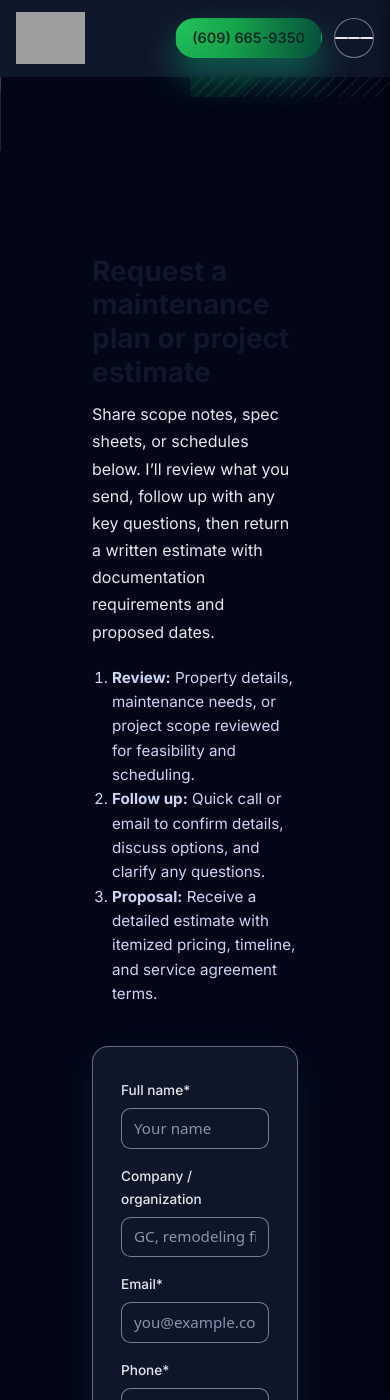
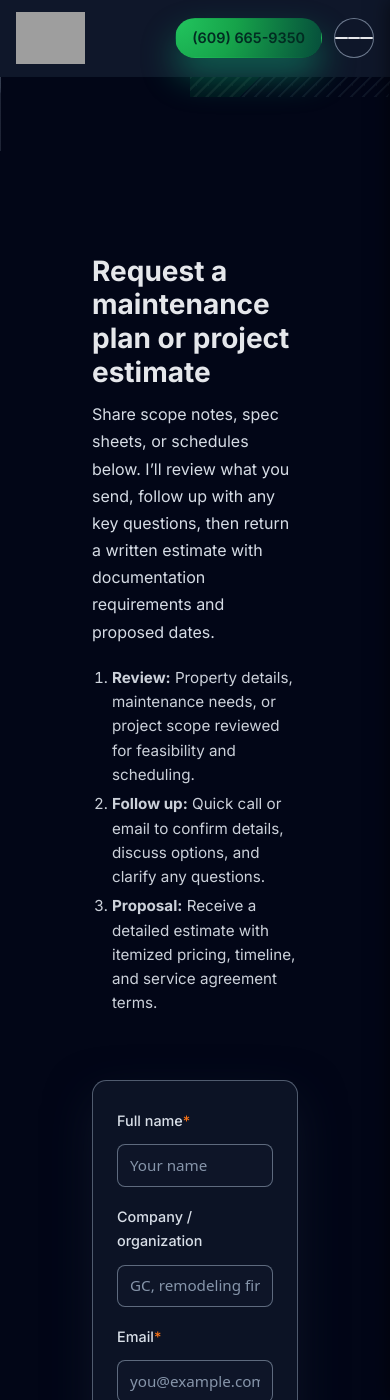
Before and after one commit to XTX33/Tillerstead-site, a Jekyll site: the page built from pages/contact.html, in a window 390 px wide and 1400 px high, scrolled down 1132 px. Built offline with Jekyll 4.4.1, drawn with Linux system fonts in a browser that asks for light colours; grey boxes are pictures that could not be loaded.

Commit message:
Update theme.css

```diff
--- a/assets/css/theme.css
+++ b/assets/css/theme.css
@@ -3628,3 +3628,182 @@ body.page-about {
   left: 50%;
   transform: translateX(-50%);
 }
+/* ============================================
+   Page: Contact (/contact/)
+   ============================================ */
+
+body.page-contact {
+  background: var(--ts-bg-dark); /* deep navy */
+}
+
+/* Form section wrapper */
+.page-contact .section-form {
+  padding-top: 3.5rem;
+  padding-bottom: 3rem;
+}
+
+/* Two-column shell: form + alt contact */
+.page-contact .contact-shell {
+  max-width: 72rem;
+  margin: 0 auto;
+  padding-inline: 1.5rem;
+  display: grid;
+  grid-template-columns: minmax(0, 3fr) minmax(0, 2fr);
+  gap: 2.5rem;
+  align-items: flex-start;
+}
+
+/* Small screens: stack */
+@media (max-width: 959.98px) {
+  .page-contact .contact-shell {
+    grid-template-columns: 1fr;
+  }
+}
+
+/* Header copy above form */
+.page-contact .contact-header {
+  grid-column: 1 / -1;
+  max-width: 46rem;
+  margin-bottom: 1.5rem;
+}
+
+.page-contact .contact-header h2 {
+  margin: 0 0 0.75rem;
+  color: #e5e7eb;
+}
+
+.page-contact .contact-header .lead {
+  margin: 0 0 1.25rem;
+  color: rgba(226, 232, 240, 0.95);
+}
+
+/* “What happens next” list */
+.page-contact .contact-steps ol {
+  margin: 0;
+  padding-left: 1.25rem;
+  color: rgba(226, 232, 240, 0.9);
+  font-size: 0.95rem;
+}
+
+.page-contact .contact-steps li + li {
+  margin-top: 0.3rem;
+}
+
+/* Main form column */
+.page-contact .contact-form {
+  background: rgba(15, 23, 42, 0.8);
+  border-radius: 0.9rem;
+  border: 1px solid rgba(148, 163, 184, 0.5);
+  padding: 1.75rem 1.5rem 1.85rem;
+  box-shadow: 0 18px 45px rgba(15, 23, 42, 0.75);
+}
+
+/* Fields grid */
+.page-contact .form-grid {
+  display: grid;
+  gap: 1.1rem 1rem;
+}
+
+@media (min-width: 720px) {
+  .page-contact .form-grid {
+    grid-template-columns: repeat(2, minmax(0, 1fr));
+  }
+  .page-contact .form-grid .form-field--full {
+    grid-column: 1 / -1;
+  }
+}
+
+/* Individual fields */
+.page-contact .form-field label {
+  display: block;
+  font-size: 0.9rem;
+  font-weight: 500;
+  margin-bottom: 0.35rem;
+  color: rgba(226, 232, 240, 0.96);
+}
+
+.page-contact .form-field span[aria-hidden="true"] {
+  color: #f97316; /* subtle required indicator */
+}
+
+.page-contact .contact-form input,
+.page-contact .contact-form select,
+.page-contact .contact-form textarea {
+  display: block;
+  width: 100%;
+  border-radius: 0.5rem;
+  border: 1px solid rgba(148, 163, 184, 0.6);
+  background: rgba(15, 23, 42, 0.9);
+  color: #e5e7eb;
+  padding: 0.6rem 0.75rem;
+  font-size: 0.95rem;
+  line-height: 1.4;
+  outline: none;
+}
+
+.page-contact .contact-form input::placeholder,
+.page-contact .contact-form textarea::placeholder {
+  color: rgba(148, 163, 184, 0.9);
+}
+
+.page-contact .contact-form select {
+  appearance: none;
+}
+
+/* Focus states */
+.page-contact .contact-form input:focus,
+.page-contact .contact-form select:focus,
+.page-contact .contact-form textarea:focus {
+  border-color: var(--ts-emerald);
+  box-shadow: 0 0 0 1px rgba(34, 197, 94, 0.5);
+}
+
+/* Textarea sizing */
+.page-contact .contact-form textarea {
+  resize: vertical;
+  min-height: 7rem;
+}
+
+/* Form note under fields */
+.page-contact .form-note {
+  margin-top: 1rem;
+  font-size: 0.8rem;
+  line-height: 1.6;
+  color: rgba(148, 163, 184, 0.9);
+}
+
+/* Use global .btn-primary, just tweak spacing */
+.page-contact .contact-form .btn-primary {
+  margin-top: 1.25rem;
+}
+
+/* Alt contact column (call / text / email) */
+.page-contact .contact-alt {
+  color: #e5e7eb;
+}
+
+.page-contact .contact-alt h3 {
+  margin-top: 0;
+  margin-bottom: 0.75rem;
+  color: #e5e7eb;
+}
+
+.page-contact .contact-alt p {
+  margin-bottom: 0.75rem;
+  color: rgba(226, 232, 240, 0.9);
+}
+
+.page-contact .contact-alt a {
+  color: var(--ts-brass);
+  font-weight: 600;
+  text-decoration: none;
+}
+
+.page-contact .contact-alt a:hover {
+  text-decoration: underline;
+}
+
+.page-contact .contact-alt .microcopy {
+  font-size: 0.85rem;
+  color: rgba(148, 163, 184, 0.95);
+}
```
